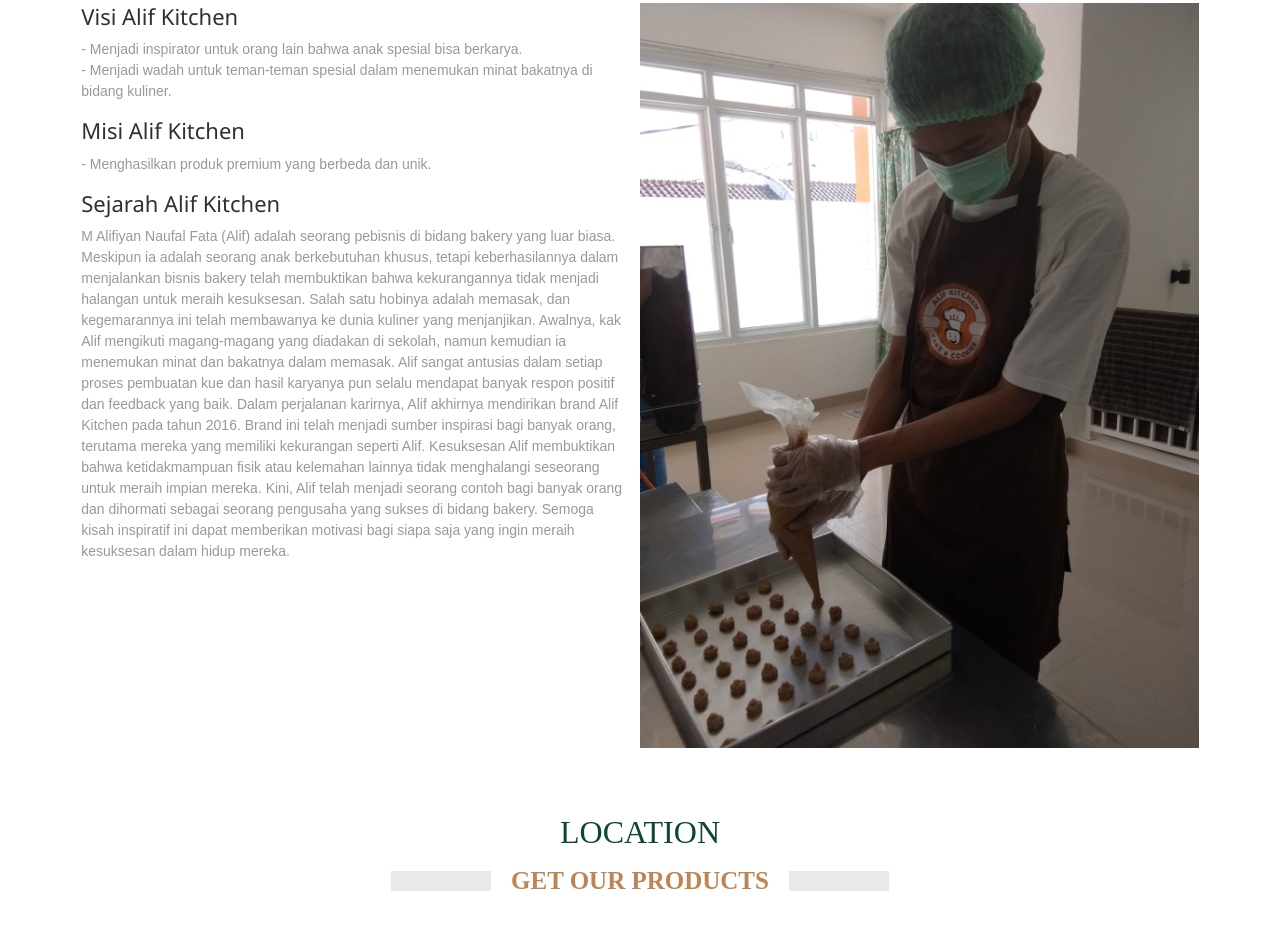
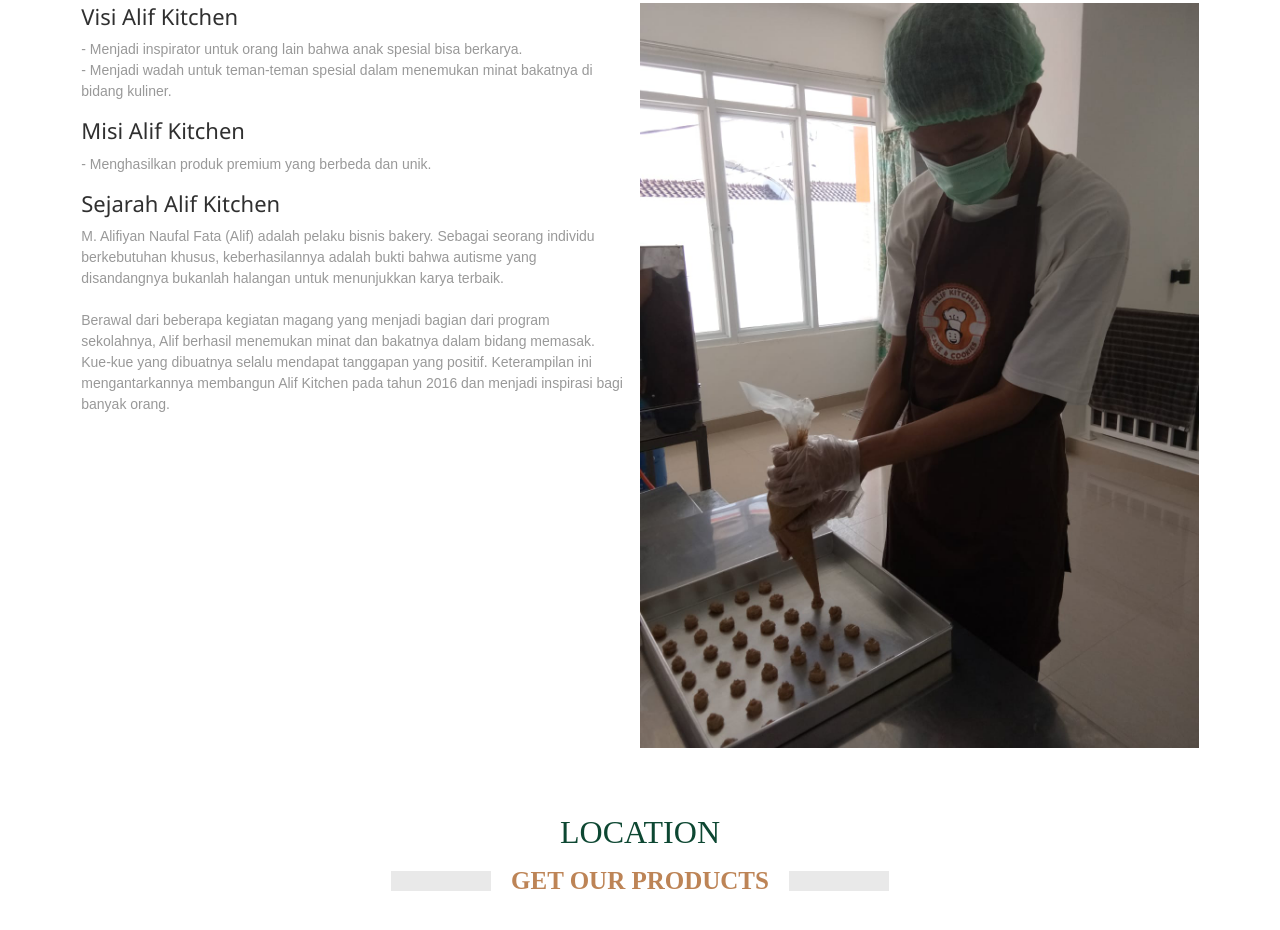
Before and after one commit to HarunPrasetyo/HarunPrasetyo.github.io, a plain HTML site: page index.html in a window 1280 px wide. Shown: the part 2046-2976 px from the top of the page. Drawn offline with nearby package versions, Linux system fonts and the light colour scheme; grey boxes are pictures that could not be loaded; a web font is replaced by a local one.

Commit message:
Add files via upload

```diff
--- a/index.html
+++ b/index.html
@@ -157,7 +157,7 @@
         </p>
         <h3 id="sejarah_latar_belakang">Sejarah Alif Kitchen</h3>
         <p>
-          M Alifiyan Naufal Fata (Alif) adalah seorang pebisnis di bidang bakery yang luar biasa. Meskipun ia adalah
+          <!--M Alifiyan Naufal Fata (Alif) adalah seorang pebisnis di bidang bakery yang luar biasa. Meskipun ia adalah
           seorang anak berkebutuhan khusus, tetapi keberhasilannya dalam menjalankan bisnis bakery telah membuktikan
           bahwa kekurangannya tidak menjadi halangan untuk meraih kesuksesan. Salah satu hobinya adalah memasak, dan
           kegemarannya ini telah membawanya ke dunia kuliner yang menjanjikan. Awalnya, kak Alif mengikuti magang-magang
@@ -169,7 +169,16 @@
           Alif membuktikan bahwa ketidakmampuan fisik atau kelemahan lainnya tidak menghalangi seseorang untuk meraih
           impian mereka. Kini, Alif telah menjadi seorang contoh bagi banyak orang dan dihormati sebagai seorang
           pengusaha yang sukses di bidang bakery. Semoga kisah inspiratif ini dapat memberikan motivasi bagi siapa saja
-          yang ingin meraih kesuksesan dalam hidup mereka.
+          yang ingin meraih kesuksesan dalam hidup mereka.-->
+
+          M. Alifiyan Naufal Fata (Alif) adalah pelaku bisnis bakery. Sebagai seorang individu berkebutuhan khusus,
+          keberhasilannya adalah bukti bahwa autisme yang disandangnya bukanlah halangan untuk menunjukkan karya
+          terbaik.
+          <br><br>
+          Berawal dari beberapa kegiatan magang yang menjadi bagian dari program sekolahnya, Alif berhasil menemukan
+          minat dan bakatnya dalam bidang memasak. Kue-kue yang dibuatnya selalu mendapat tanggapan yang positif.
+          Keterampilan ini mengantarkannya membangun Alif Kitchen pada tahun 2016 dan menjadi inspirasi bagi banyak
+          orang.
         </p>
       </div>
     </div>
```
